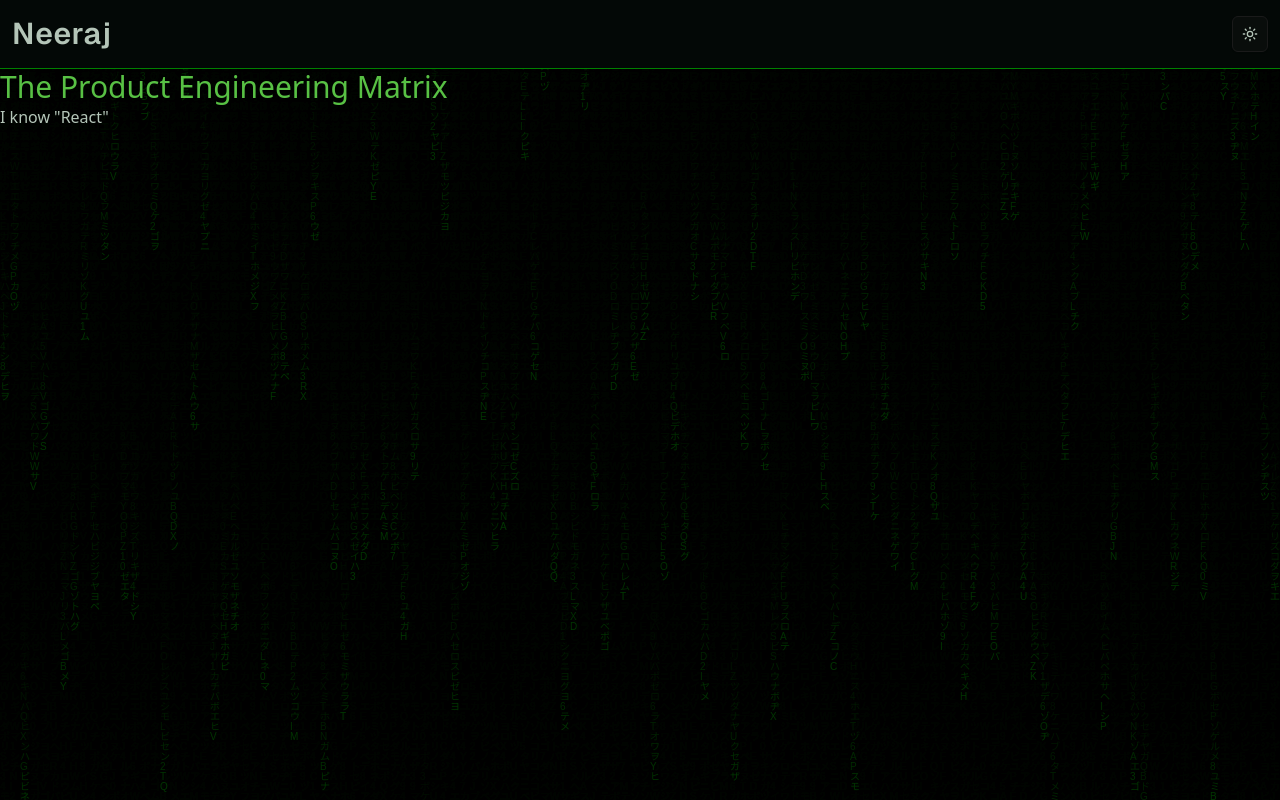
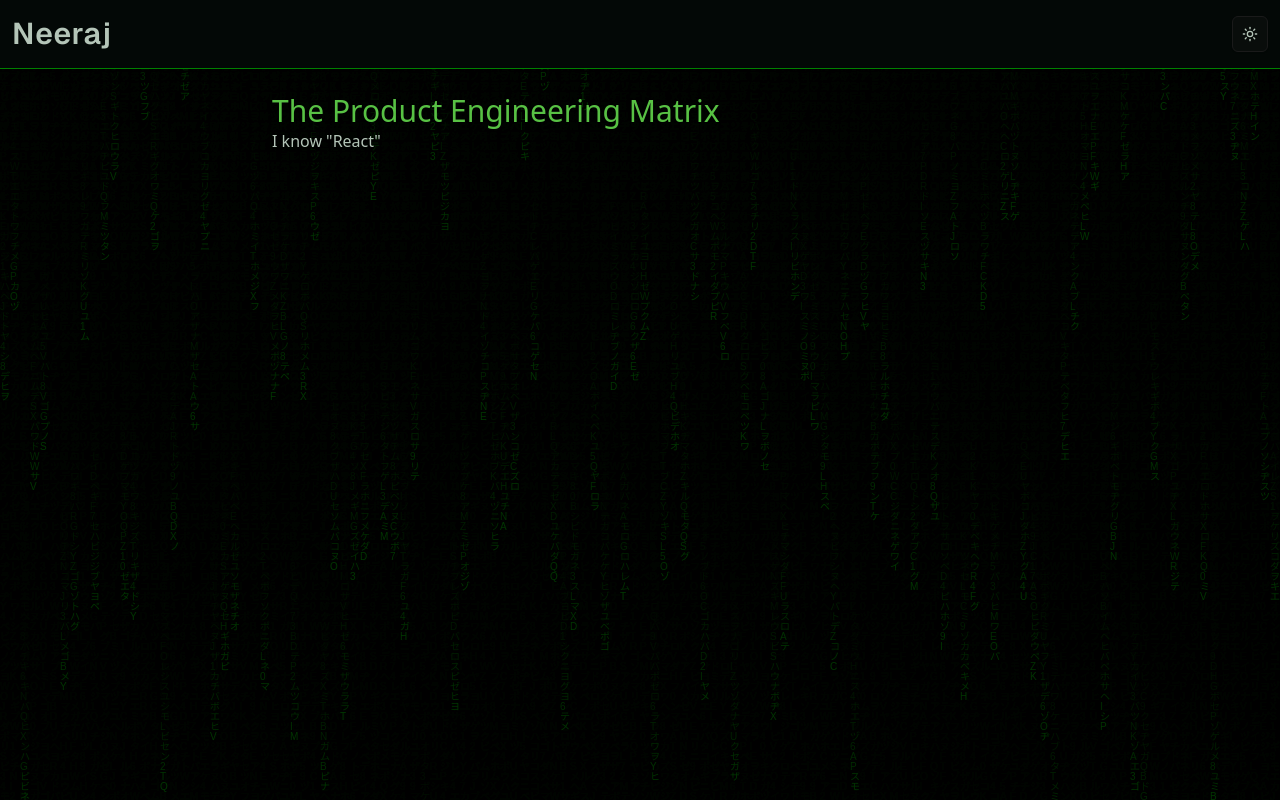
Before and after one commit to N-eeraj/N-eeraj.github.io, a Next.js app: page /blog/product-engineering-matrix in a window 1280 px wide. Built offline with nearby package versions, Linux system fonts and the light colour scheme.

Commit message:
Added splash screen functionality to the matrix rain component

```diff
--- a/src/app/blog/layout.tsx
+++ b/src/app/blog/layout.tsx
@@ -5,9 +5,7 @@ function BlogLayout({ children }: PropsWithChildren) {
   return (
     <>
       <Navbar />
-      <main className="relative max-w-[1470px] h-[calc(100vh-70px)] mx-auto pb-6 md:pb-10 overflow-y-auto">
-        {children}
-      </main>
+      {children}
     </>
   )
 }
--- a/src/app/blog/product-engineering-matrix/components/Matrix/Background.tsx
+++ b/src/app/blog/product-engineering-matrix/components/Matrix/Rain.tsx
@@ -34,8 +34,13 @@ function MatrixBackground() {
   const canvasRef = useRef<HTMLCanvasElement>(null)
 
   useEffect(() => {
-    let interval: number
+    let interval: number, timeOut: number
     if (canvasRef.current) {
+      timeOut = window.setTimeout(
+        () => canvasRef.current && canvasRef.current.classList.replace("z-10", "-z-10"),
+        3200
+      )
+
       // configure canvas
       const ctx = canvasRef.current.getContext("2d")
       canvasRef.current.width = canvasRef.current.clientWidth
@@ -56,13 +61,16 @@ function MatrixBackground() {
       }
     }
 
-    return () => clearInterval(interval)
+    return () => {
+      clearTimeout(timeOut)
+      clearInterval(interval)
+    }
   }, [])
 
   return (
     <canvas
       ref={canvasRef}
-      className="fixed top-0 left-0 w-full h-full -z-10" />
+      className="fixed top-0 left-0 w-full h-full bg-black z-10" />
   )
 }
 
--- a/src/app/blog/product-engineering-matrix/page.tsx
+++ b/src/app/blog/product-engineering-matrix/page.tsx
@@ -1,6 +1,6 @@
 import { Metadata } from "next"
 import MatrixTheme from "./components/Matrix/Theme"
-import MatrixBackground from "./components/Matrix/Background"
+import MatrixRain from "./components/Matrix/Rain"
 import "@styles/blog/product-engineering-matrix.css"
 
 export const metadata: Metadata = {
@@ -10,16 +10,16 @@ export const metadata: Metadata = {
 
 function BlogsHome() {
   return (
-    <>
+    <main className="max-w-3xl mx-auto p-4 md:py-6 md:pb-10 overflow-y-auto">
       <MatrixTheme />
-      <MatrixBackground />
+      <MatrixRain />
       <h1 className="text-primary text-3xl">
         The Product Engineering Matrix
       </h1>
       <span>
         I know "React"
       </span>
-    </>
+    </main>
   )
 }
 
--- a/src/styles/blog/product-engineering-matrix.css
+++ b/src/styles/blog/product-engineering-matrix.css
@@ -18,10 +18,4 @@
   --border: 120 100% 25%;
   --input: 0 0% 10%;
   --ring: 120 100% 70%;
-
-  * {
-    transition-property: background-color, color, border-color, box-shadow, fill, stroke;
-    transition-duration: 1s;
-    transition-timing-function: ease-in;
-  }
 }
```
